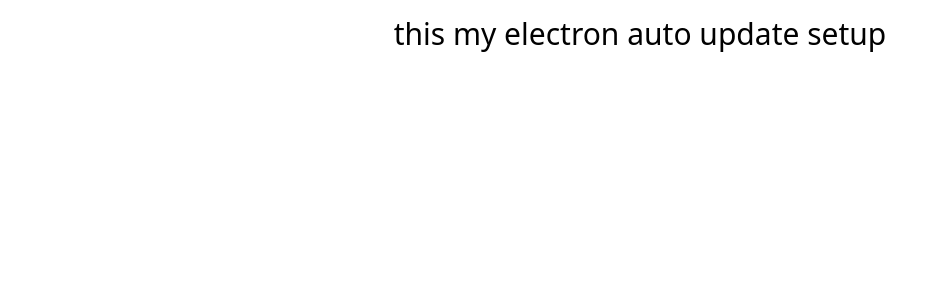
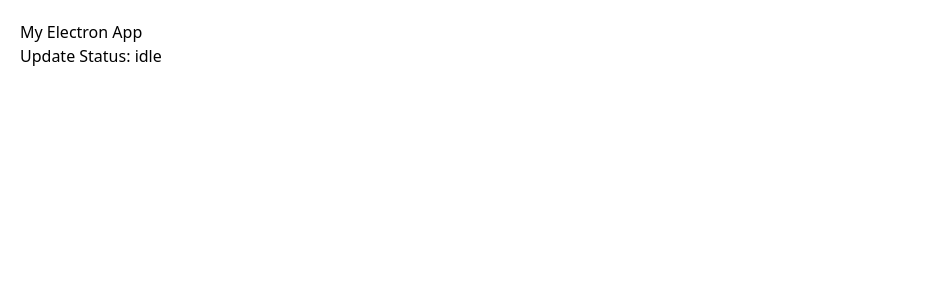
Before and after one commit to Shivam8299/electron_auto_updater, a Next.js app: page / in a window 1280 px wide. Shown: the top 300 px of the page, without its empty margins (0-927 px from the left). Built offline with nearby package versions, Linux system fonts and the light colour scheme.

Commit message:
feat: add IPC communication for auto update progress

```diff
--- a/package.json
+++ b/package.json
@@ -1,7 +1,7 @@
 {
   "name": "electron_updater",
   "main": "main.js",
-  "version": "0.1.0",
+  "version": "0.2.0",
   "description": "Electron + Next.js app with auto-updater",
   "author": "Shivam Mishra",
   "private": true,
--- /dev/null
+++ b/preload.js
@@ -0,0 +1,6 @@
+
+const { contextBridge, ipcRenderer } = require('electron');
+
+contextBridge.exposeInMainWorld('electronAPI', {
+  onUpdateMessage: (callback) => ipcRenderer.on('update-message', (event, data) => callback(data))
+});
--- a/src/app/page.js
+++ b/src/app/page.js
@@ -1,11 +1,29 @@
-import React from 'react'
+"use client";
+import { useEffect, useState } from "react";
 
-function page() {
+export default function Home() {
+  const [updateStatus, setUpdateStatus] = useState("idle");
+  const [progress, setProgress] = useState(0);
+
+  useEffect(() => {
+    if (window.electronAPI) {
+      window.electronAPI.onUpdateMessage((data) => {
+        console.log("Update event:", data);
+
+        if (data.status === "progress") {
+          setProgress(Math.round(data.progress.percent));
+        } else {
+          setUpdateStatus(data.status);
+        }
+      });
+    }
+  }, []);
+
   return (
-    <div className='text-3xl text-center mt-4'>
-      this my electron auto update setup
+    <div style={{ padding: 20 }}>
+      <h1>My Electron App</h1>
+      <p>Update Status: {updateStatus}</p>
+      {updateStatus === "progress" && <p>Downloading: {progress}%</p>}
     </div>
-  )
+  );
 }
-
-export default page
```
